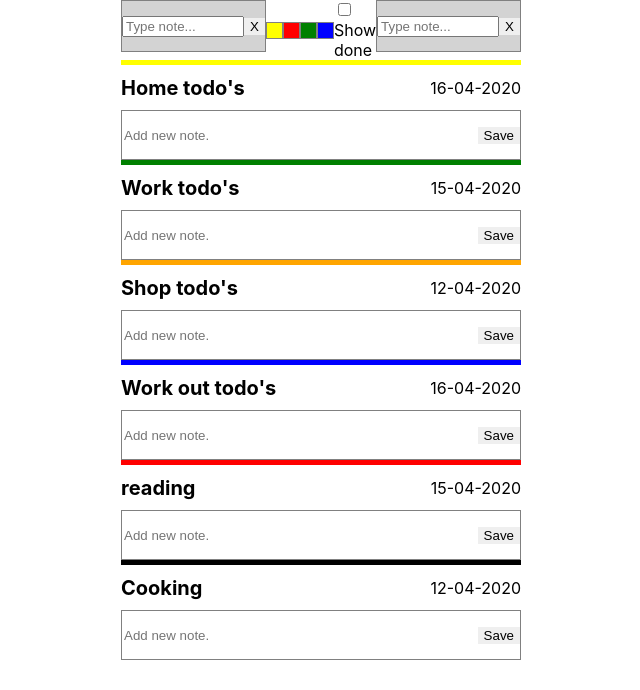
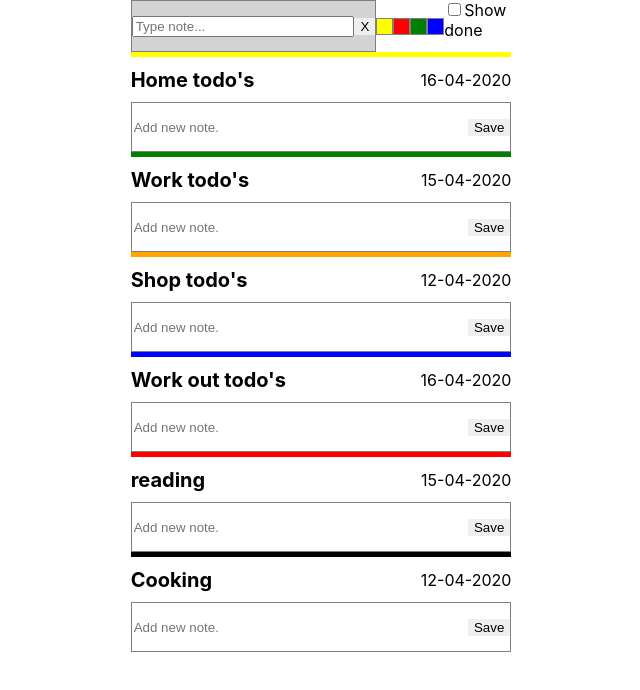
Before and after one commit to KostyrkoNazar/didwilldo, a React (Create React App) app: page / in a window 1280 px wide. Shown: the top 690 px of the page, without its empty margins (319-959 px from the left). Built offline with nearby package versions, Linux system fonts and the light colour scheme.

Commit message:
Merged filter-feature to developer

```diff
--- a/src/Dashboard/Dashboard.js
+++ b/src/Dashboard/Dashboard.js
@@ -3,7 +3,6 @@ import TodoGroup from "../TodoGroup/TodoGroup";
 import TodoSearch from "../TodoSearch/TodoSearch";
 import ColorPanel from "../ColorPanel/ColorPanel";
 import './styles.css'
-import data from "../data/data";
 import TodoFilter from "../TodoFilter/TodoFilter";
 
 function Dashboard({data}) {
@@ -59,39 +58,28 @@ function Dashboard({data}) {
 
 
      const filterByDone=(groupListArray)=>{
-        //returning same shape array
+
         return groupListArray.map(group => {
             const {todoList} = group;
 
-            // sortedListByDone is an updated todoList
            const sortedListByDone = todoList.map(item => {
                 const {done} = item;
 
                 if (done === false) {
-                    //changing filtered property of each item object
-                    const updatedItem = {...item, filtered:false}
-                    //returning updated item object
-                    return updatedItem
+                    return {...item, filtered: false}
                 } else {
-                    // otherwise returning initial item object
                     return item
                 }
             })
-            // return updated todoList property of group object
-            console.log({...group, todoList: sortedListByDone})
             return {...group, todoList: sortedListByDone};
         });
 
     }
-//checking function
-    filterByDone(todoGroupArray)
 
 
     const setFiltered =(value)=> {
         setIsFiltered(!value)
     }
-
-
 
 
     const addNewTodo = (id, newTodo) => {
@@ -160,14 +148,10 @@ function Dashboard({data}) {
                     <div className='dashboardColorPanel'>
                         <ColorPanel setColor={setColor}/>
                     </div>
-            <TodoFilter isFiltered={isFiltered}
-                        setFiltered={setFiltered}
-            />
 
-                <TodoSearch onClear={onClear}
-                            onChange={onChange}
-                            value={searchValue}
-                />
+                    <TodoFilter isFiltered={isFiltered}
+                                setFiltered={setFiltered}
+                    />
 
                 </div>
 
```
